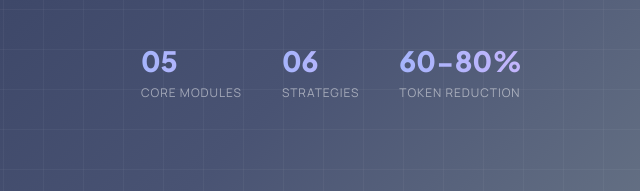
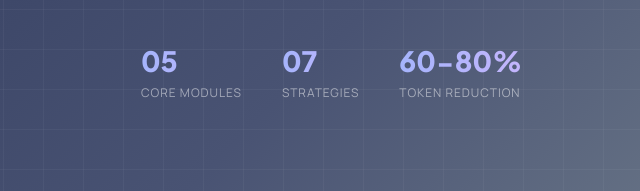
Before and after one commit to enchassan/token-concious-developer, a plain HTML site: page index.html in a window 1280 px wide. Shown: the part 591-782 px from the top of the page, 77-717 px from the left. Drawn offline with nearby package versions, Linux system fonts and the light colour scheme.

Commit message:
Update section numbering for core modules and strategies in the main content

```diff
--- a/index.html
+++ b/index.html
@@ -25,7 +25,7 @@
     <button id="theme-toggle" type="button" aria-label="Toggle dark mode" class="inline-flex items-center gap-2 mt-4 sm:mt-6 border border-white/20 bg-white/10 text-white rounded-full py-2.5 px-4 text-[13px] font-semibold cursor-pointer backdrop-blur-md transition-all duration-100 hover:-translate-y-[1px] hover:bg-white/16">Dark mode</button>
     <div class="flex flex-col gap-6 sm:flex-row sm:gap-10 flex-wrap mt-8 sm:mt-10">
       <div class="flex flex-col"><strong class="block font-display text-[24px] sm:text-[28px] font-extrabold bg-[linear-gradient(90deg,#a5b4fc,#c4b5fd)] bg-clip-text text-transparent">05</strong><span class="text-xs uppercase tracking-[0.08em] text-white/50">Core Modules</span></div>
-      <div class="flex flex-col"><strong class="block font-display text-[24px] sm:text-[28px] font-extrabold bg-[linear-gradient(90deg,#a5b4fc,#c4b5fd)] bg-clip-text text-transparent">06</strong><span class="text-xs uppercase tracking-[0.08em] text-white/50">Strategies</span></div>
+      <div class="flex flex-col"><strong class="block font-display text-[24px] sm:text-[28px] font-extrabold bg-[linear-gradient(90deg,#a5b4fc,#c4b5fd)] bg-clip-text text-transparent">07</strong><span class="text-xs uppercase tracking-[0.08em] text-white/50">Strategies</span></div>
       <div class="flex flex-col"><strong class="block font-display text-[24px] sm:text-[28px] font-extrabold bg-[linear-gradient(90deg,#a5b4fc,#c4b5fd)] bg-clip-text text-transparent">60-80%</strong><span class="text-xs uppercase tracking-[0.08em] text-white/50">Token Reduction</span></div>
     </div>
   </div>
```
